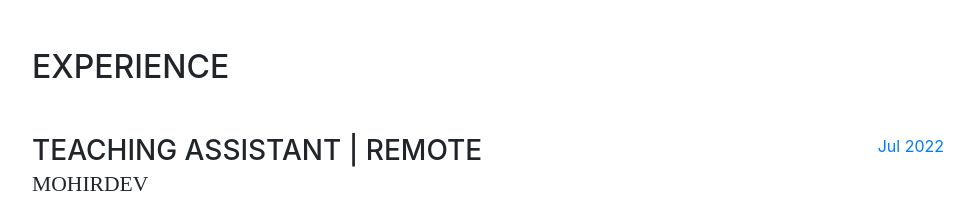
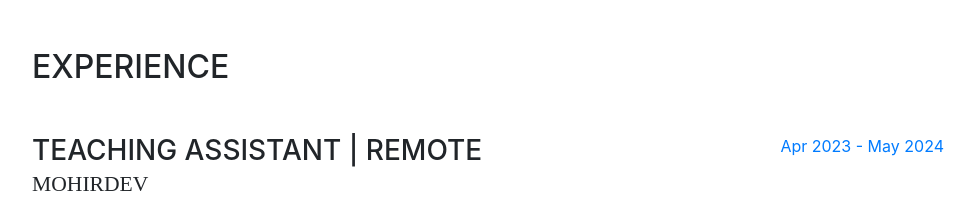
Before and after one commit to Shahbozjon/test, a website with bundled scripts: page index.html in a window 1280 px wide. Shown: the part 1600-1813 px from the top of the page, without its empty margins (288-1262 px from the left). Built offline with nearby package versions, Linux system fonts and the light colour scheme; a web font is replaced by a local one.

Commit message:
Update index.html
Updated Work Experience

```diff
--- a/index.html
+++ b/index.html
@@ -239,7 +239,7 @@
 
             </div>
             <div class="resume-date text-md-right">
-              <span class="text-primary">Jul 2022</span>
+              <span class="text-primary">Apr 2023 - May 2024</span>
             </div>
           </div>
 
```
